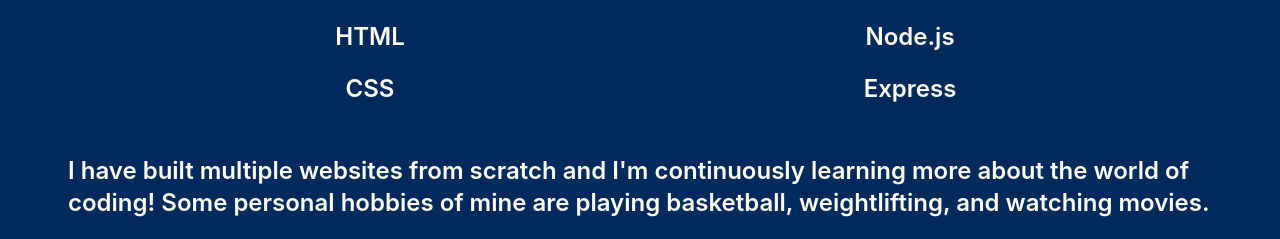
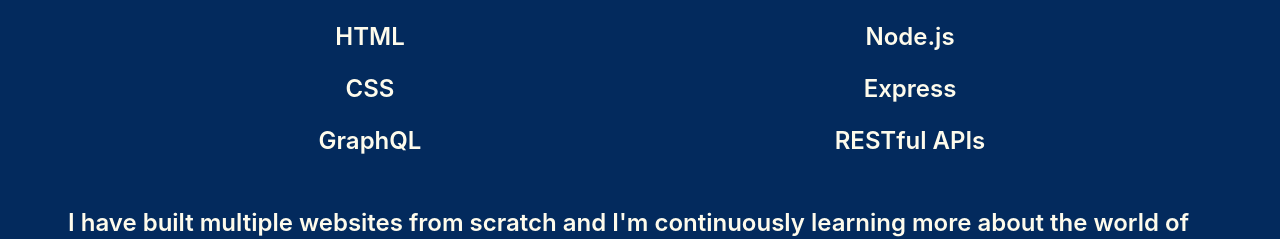
Before and after one commit to amerkulovic/React-Portfolio, a React (Create React App) app: page / in a window 1280 px wide. Shown: the part 1045-1284 px from the top of the page. Built offline with nearby package versions, Linux system fonts and the light colour scheme.

Commit message:
updated README and about section

```diff
--- a/package.json
+++ b/package.json
@@ -1,7 +1,6 @@
 {
   "name": "portfolio2.0",
   "version": "0.1.0",
-  "homepage": "https://amerkulovic.github.io/React-Portfolio",
   "private": true,
   "dependencies": {
     "@testing-library/jest-dom": "^5.16.5",
--- a/src/components/homeComponents/About.js
+++ b/src/components/homeComponents/About.js
@@ -14,6 +14,8 @@
         <li>Node.js</li>
         <li>CSS</li>
         <li>Express</li>
+        <li>GraphQL</li>
+        <li>RESTful APIs</li>
       </ul>
       <p className="text-[#FEFBEC] font-semibold text-2xl mx-7 py-5">I have built multiple websites from scratch and I'm continuously learning more about the world of coding! Some personal hobbies of mine are playing basketball, weightlifting, and watching movies.</p>
     </section>
```
Also changed, not shown: screenshot.png (added), 1 other file (tests, documents, lock files or other folders).
